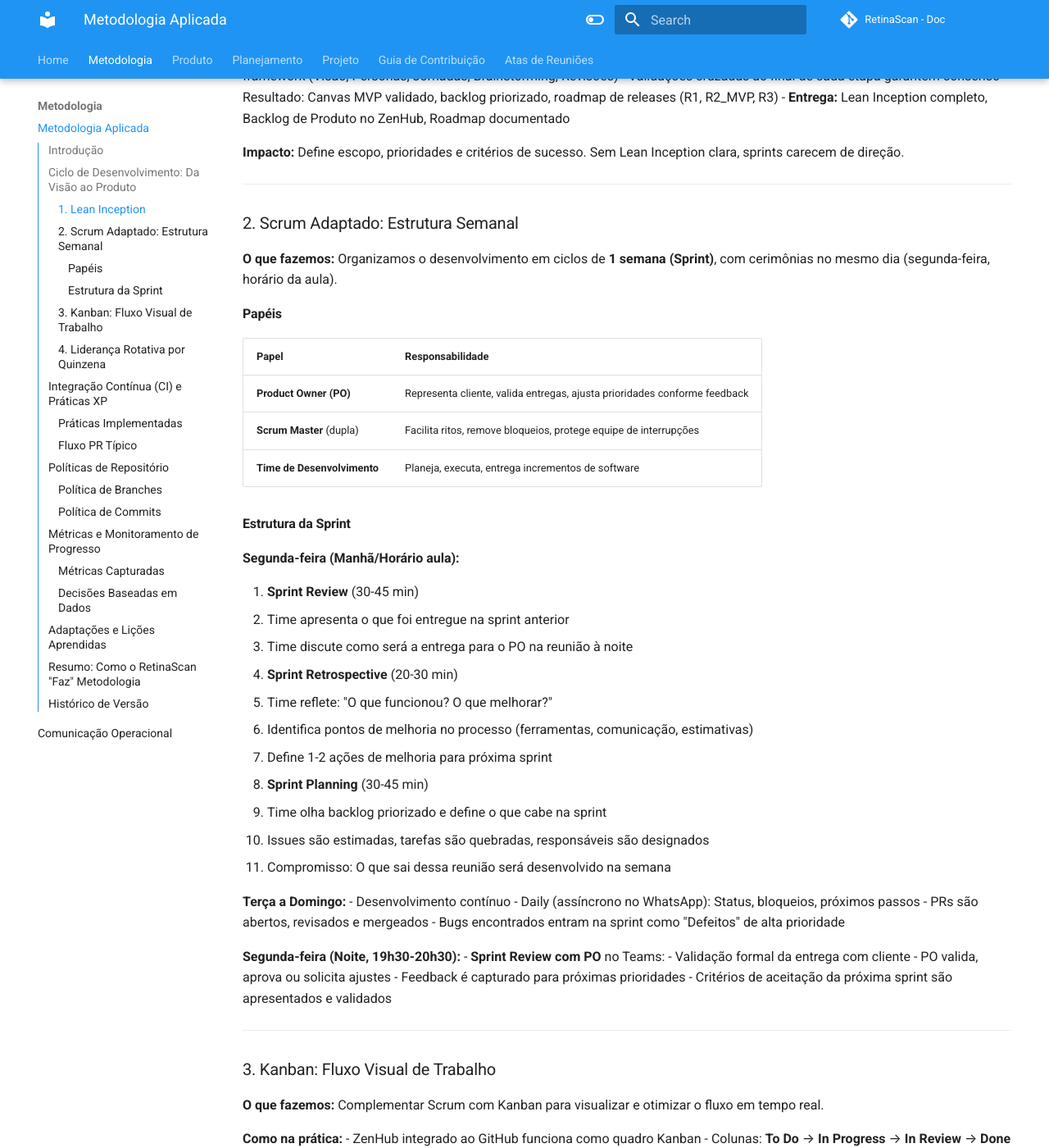
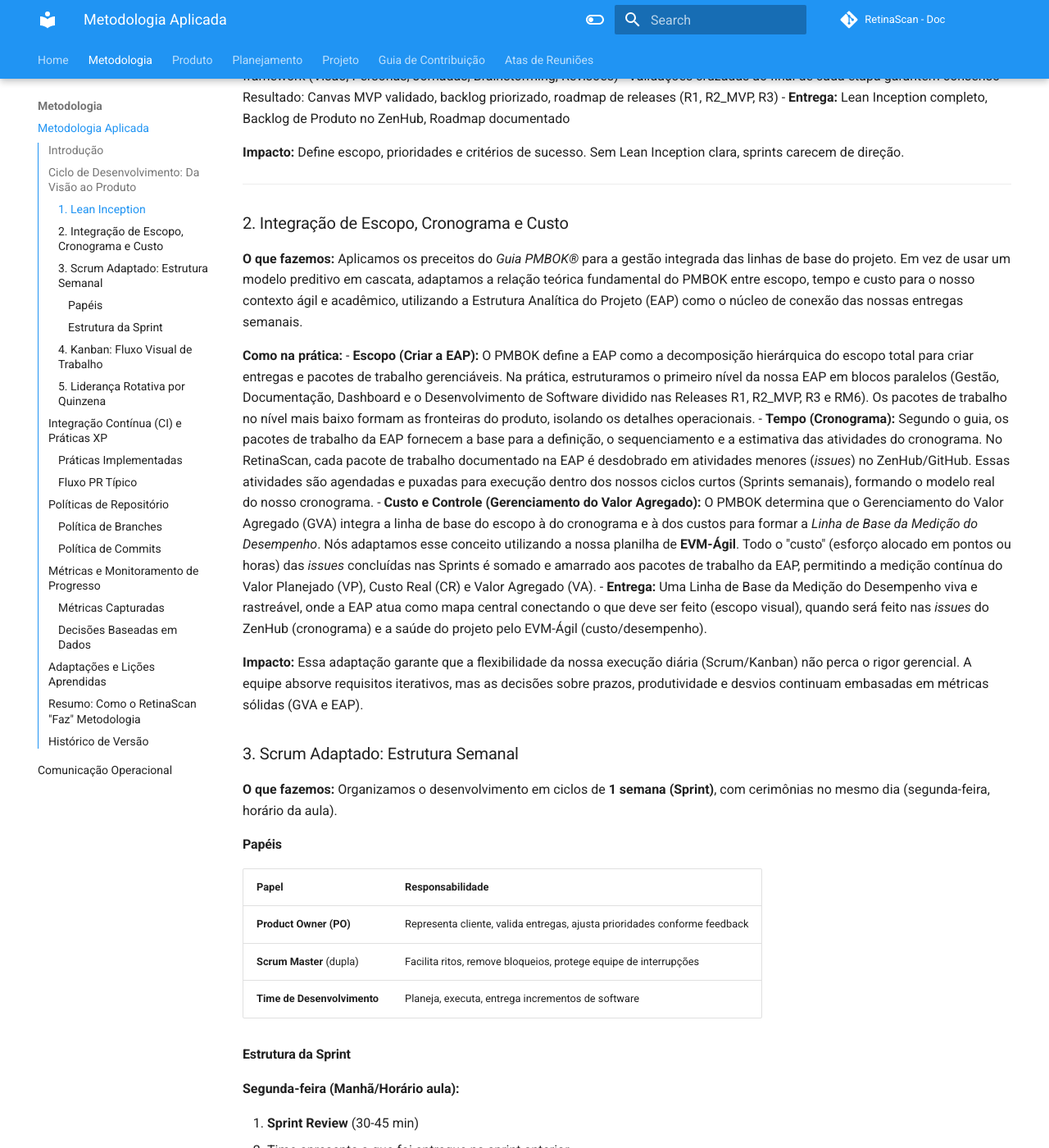
Before and after one commit to fga-eps-mds/2026-1-RetinaScan-Doc, an MkDocs documentation site: the page built from docs/metodologia/metodologia-aplicada.md, in a window 1280 px wide and 1400 px high, scrolled down 598 px. Shown: the whole window at 82% size. Built offline with MkDocs 1.6.1 and Material for MkDocs 9.7.7, drawn with Linux system fonts in a browser that asks for light colours; comment, search, counter and statistics services are not loaded; some of the changed text lies outside the part shown.

Commit message:
docs: adiciona seção sobre a aplicação do PMBOK nas metodologias

```diff
--- a/docs/metodologia/metodologia-aplicada.md
+++ b/docs/metodologia/metodologia-aplicada.md
@@ -25,7 +25,19 @@
 
 ---
 
-### 2. Scrum Adaptado: Estrutura Semanal
+### 2. Integração de Escopo, Cronograma e Custo
+
+**O que fazemos:** Aplicamos os preceitos do *Guia PMBOK®* para a gestão integrada das linhas de base do projeto. Em vez de usar um modelo preditivo em cascata, adaptamos a relação teórica fundamental do PMBOK entre escopo, tempo e custo para o nosso contexto ágil e acadêmico, utilizando a Estrutura Analítica do Projeto (EAP) como o núcleo de conexão das nossas entregas semanais.
+
+**Como na prática:**
+- **Escopo (Criar a EAP):** O PMBOK define a EAP como a decomposição hierárquica do escopo total para criar entregas e pacotes de trabalho gerenciáveis. Na prática, estruturamos o primeiro nível da nossa EAP em blocos paralelos (Gestão, Documentação, Dashboard e o Desenvolvimento de Software dividido nas Releases R1, R2_MVP, R3 e RM6). Os pacotes de trabalho no nível mais baixo formam as fronteiras do produto, isolando os detalhes operacionais.
+- **Tempo (Cronograma):** Segundo o guia, os pacotes de trabalho da EAP fornecem a base para a definição, o sequenciamento e a estimativa das atividades do cronograma. No RetinaScan, cada pacote de trabalho documentado na EAP é desdobrado em atividades menores (*issues*) no ZenHub/GitHub. Essas atividades são agendadas e puxadas para execução dentro dos nossos ciclos curtos (Sprints semanais), formando o modelo real do nosso cronograma.
+- **Custo e Controle (Gerenciamento do Valor Agregado):** O PMBOK determina que o Gerenciamento do Valor Agregado (GVA) integra a linha de base do escopo à do cronograma e à dos custos para formar a *Linha de Base da Medição do Desempenho*. Nós adaptamos esse conceito utilizando a nossa planilha de **EVM-Ágil**. Todo o "custo" (esforço alocado em pontos ou horas) das *issues* concluídas nas Sprints é somado e amarrado aos pacotes de trabalho da EAP, permitindo a medição contínua do Valor Planejado (VP), Custo Real (CR) e Valor Agregado (VA).
+- **Entrega:** Uma Linha de Base da Medição do Desempenho viva e rastreável, onde a EAP atua como mapa central conectando o que deve ser feito (escopo visual), quando será feito nas *issues* do ZenHub (cronograma) e a saúde do projeto pelo EVM-Ágil (custo/desempenho).
+
+**Impacto:** Essa adaptação garante que a flexibilidade da nossa execução diária (Scrum/Kanban) não perca o rigor gerencial. A equipe absorve requisitos iterativos, mas as decisões sobre prazos, produtividade e desvios continuam embasadas em métricas sólidas (GVA e EAP).
+
+### 3. Scrum Adaptado: Estrutura Semanal
 
 **O que fazemos:** Organizamos o desenvolvimento em ciclos de **1 semana (Sprint)**, com cerimônias no mesmo dia (segunda-feira, horário da aula).
 
@@ -86,7 +98,7 @@
 
 ---
 
-### 4. Liderança Rotativa por Quinzena
+### 5. Liderança Rotativa por Quinzena
 
 **O que fazemos:** Ao invés de PM/Scrum Master fixo, rodamos liderança a cada 2 semanas.
 
@@ -239,3 +251,4 @@
 | `1.0`  | 12/04/2026 | Criação do documento metodologias.md original                          | [Eric Camargo](https://github.com/ericcs10) | [Zenilda Vieira](https://github.com/zenildavieira) |
 | `2.0` | 26/04/2026 | Refatoração: Metodologia como APLICAÇÃO, não definições | [Zenilda Vieira](https://github.com/zenildavieira) e GitHub Copilot | [Harleny Angélica](https://github.com/Angelicahaas) |
 | `3.0` | 26/04/2026 | Mundança na liderança rotativa | [Harleny Angélica](https://github.com/Angelicahaas)| |
+| `4.0` | 24/05/2026 | Adição da seção sobre a aplicação do PMBOK | [André Maia](https://github.com/andre-maia51)| |
```
Also changed, not shown: other parts of docs/metodologia/metodologia-aplicada.md (+1 -1 lines).
